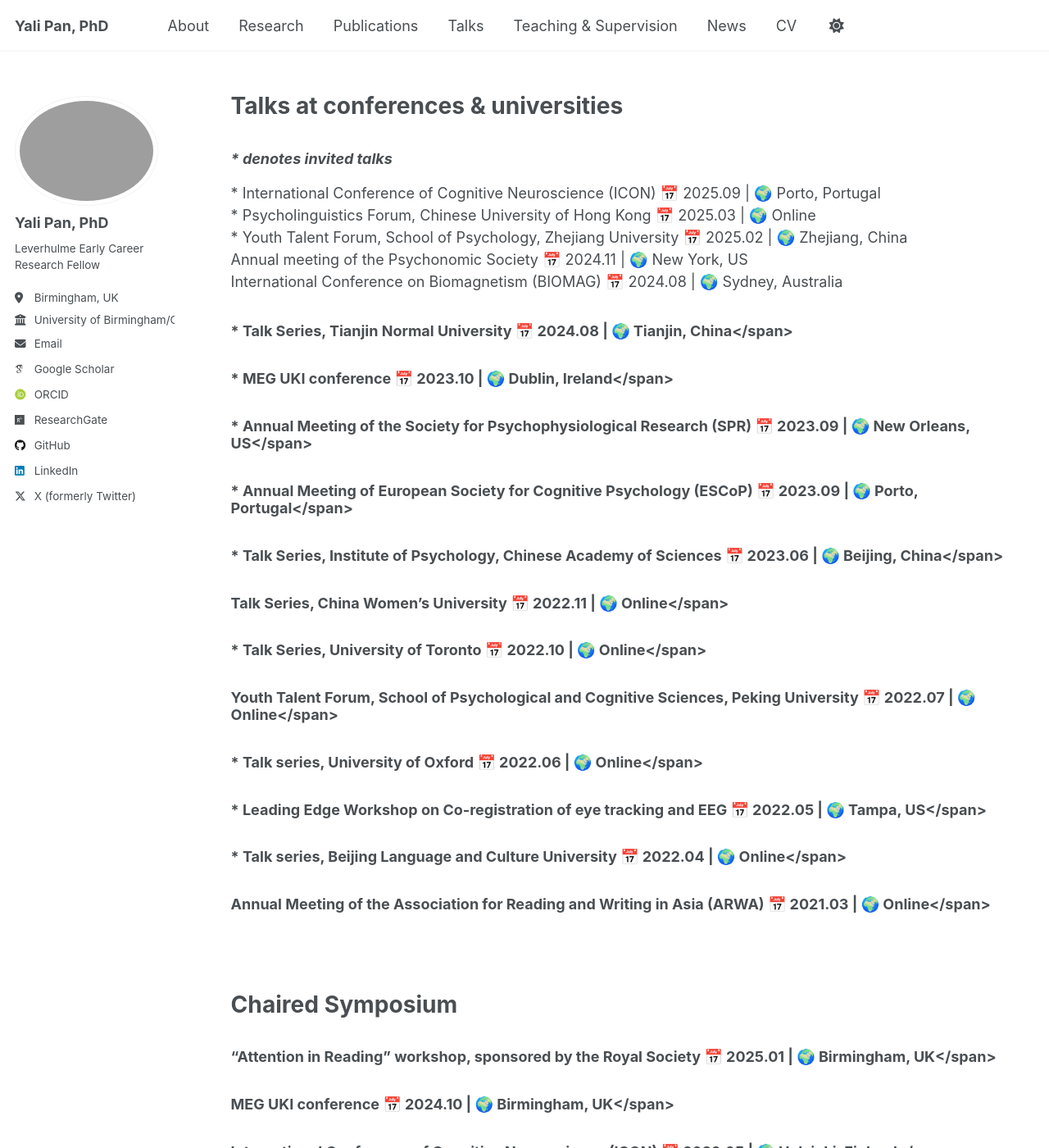
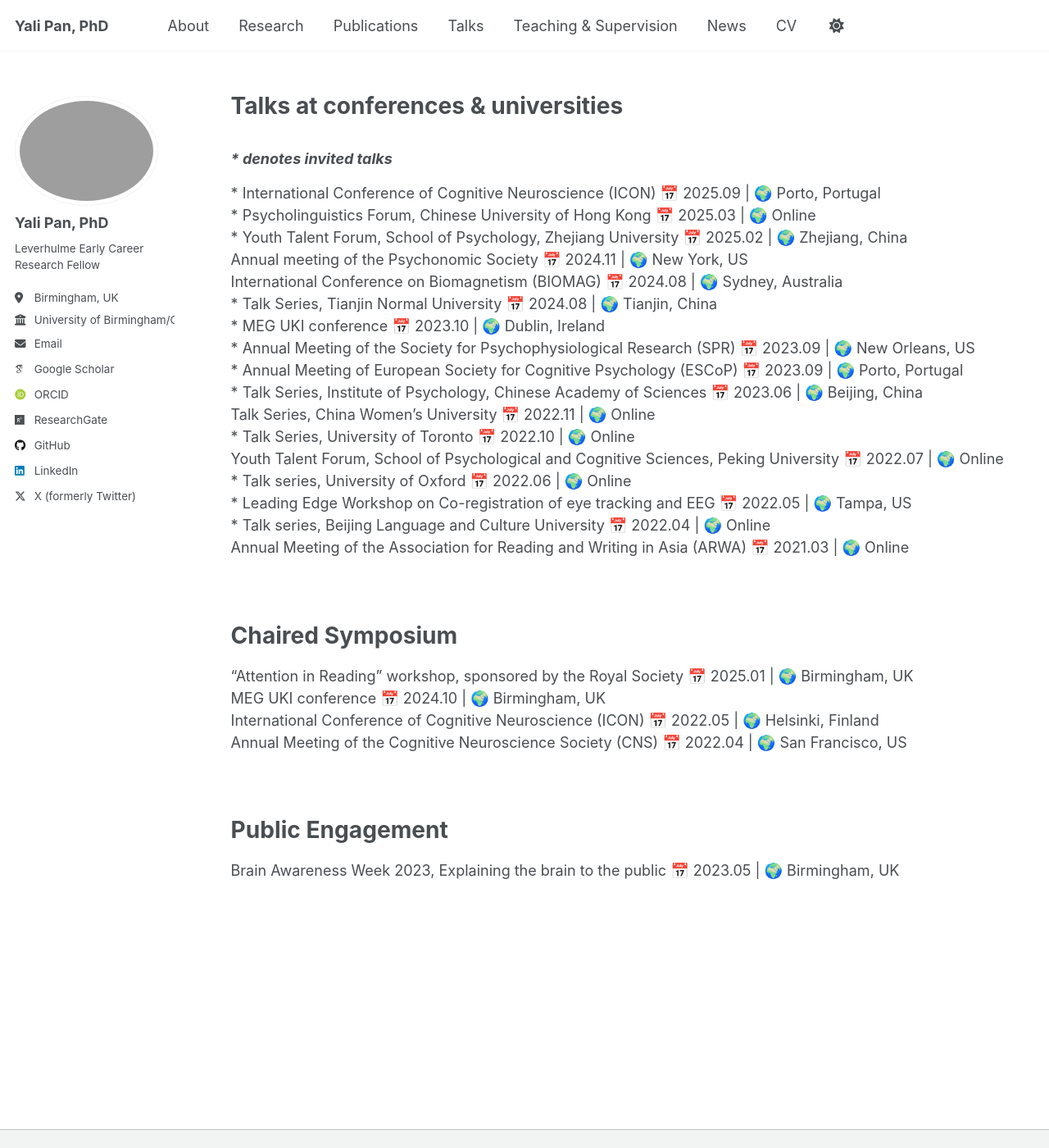
Before and after one commit to yalipan666/yalipan666.github.io, a Jekyll site: the page built from _pages/talks.md, in a window 1280 px wide and 1400 px high. Shown: the whole window at 82% size. Built offline with Jekyll 4.4.1, drawn with Linux system fonts in a browser that asks for light colours; some web fonts are replaced; a script that is not in the unit is left out; some of the changed text lies outside the part shown.

Commit message:
Update talks.md

```diff
--- a/_pages/talks.md
+++ b/_pages/talks.md
@@ -9,34 +9,34 @@ author_profile: true
 
 # Talks at conferences & universities
 ### _* denotes invited talks_
-<span style="font-size:1em;"> * International Conference of Cognitive Neuroscience (ICON) 📅 2025.09  |  🌍 Porto, Portugal</span>
-<span style="font-size:1em;"> * Psycholinguistics Forum, Chinese University of Hong Kong 📅 2025.03  |  🌍 Online</span>
-<span style="font-size:1em;"> * Youth Talent Forum, School of Psychology, Zhejiang University 📅 2025.02  |  🌍 Zhejiang, China</span>
-<span style="font-size:1em;"> Annual meeting of the Psychonomic Society 📅 2024.11  |  🌍 New York, US</span>
-<span style="font-size:1em;"> International Conference on Biomagnetism (BIOMAG) 📅 2024.08  |  🌍 Sydney, Australia</span>
-### * Talk Series, Tianjin Normal University 📅 2024.08  |  🌍 Tianjin, China</span>
-### * MEG UKI conference 📅 2023.10  |  🌍 Dublin, Ireland</span>
-### * Annual Meeting of the Society for Psychophysiological Research (SPR) 📅 2023.09  |  🌍 New Orleans, US</span>
-### * Annual Meeting of European Society for Cognitive Psychology (ESCoP) 📅 2023.09  |  🌍 Porto, Portugal</span>
-### * Talk Series, Institute of Psychology, Chinese Academy of Sciences 📅 2023.06  |  🌍 Beijing, China</span>
-### Talk Series, China Women’s University 📅 2022.11  |  🌍 Online</span>
-### * Talk Series, University of Toronto  📅 2022.10  |  🌍 Online</span>
-### Youth Talent Forum, School of Psychological and Cognitive Sciences, Peking University 📅 2022.07  |  🌍 Online</span>
-### * Talk series, University of Oxford 📅 2022.06  |  🌍 Online</span>
-### * Leading Edge Workshop on Co-registration of eye tracking and EEG 📅 2022.05  |  🌍 Tampa, US</span>
-### * Talk series, Beijing Language and Culture University 📅 2022.04  |  🌍 Online</span>
-### Annual Meeting of the Association for Reading and Writing in Asia (ARWA) 📅 2021.03  |  🌍 Online</span>
+<span style="font-size:1em;line-height: 1.15;"> * International Conference of Cognitive Neuroscience (ICON)    📅 2025.09  |  🌍 Porto, Portugal</span>
+<span style="font-size:1em;line-height: 1.15;"> * Psycholinguistics Forum, Chinese University of Hong Kong      📅 2025.03  |  🌍 Online</span>
+<span style="font-size:1em;line-height: 1.15;"> * Youth Talent Forum, School of Psychology, Zhejiang University     📅 2025.02  |  🌍 Zhejiang, China</span>
+<span style="font-size:1em;line-height: 1.15;"> Annual meeting of the Psychonomic Society     📅 2024.11  |  🌍 New York, US</span>
+<span style="font-size:1em;line-height: 1.15;"> International Conference on Biomagnetism (BIOMAG)     📅 2024.08  |  🌍 Sydney, Australia</span>
+<span style="font-size:1em;line-height: 1.15;"> * Talk Series, Tianjin Normal University    📅 2024.08  |  🌍 Tianjin, China</span>
+<span style="font-size:1em;line-height: 1.15;"> * MEG UKI conference    📅 2023.10  |  🌍 Dublin, Ireland</span>
+<span style="font-size:1em;line-height: 1.15;"> * Annual Meeting of the Society for Psychophysiological Research (SPR)    📅 2023.09  |  🌍 New Orleans, US</span>
+<span style="font-size:1em;line-height: 1.15;"> * Annual Meeting of European Society for Cognitive Psychology (ESCoP)    📅 2023.09  |  🌍 Porto, Portugal</span>
+<span style="font-size:1em;line-height: 1.15;"> * Talk Series, Institute of Psychology, Chinese Academy of Sciences    📅 2023.06  |  🌍 Beijing, China</span>
+<span style="font-size:1em;line-height: 1.15;"> Talk Series, China Women’s University    📅 2022.11  |  🌍 Online</span>
+<span style="font-size:1em;line-height: 1.15;"> * Talk Series, University of Toronto     📅 2022.10  |  🌍 Online</span>
+<span style="font-size:1em;line-height: 1.15;"> Youth Talent Forum, School of Psychological and Cognitive Sciences, Peking University    📅 2022.07  |  🌍 Online</span>
+<span style="font-size:1em;line-height: 1.15;"> * Talk series, University of Oxford    📅 2022.06  |  🌍 Online</span>
+<span style="font-size:1em;line-height: 1.15;"> * Leading Edge Workshop on Co-registration of eye tracking and EEG    📅 2022.05  |  🌍 Tampa, US</span>
+<span style="font-size:1em;line-height: 1.15;"> * Talk series, Beijing Language and Culture University    📅 2022.04  |  🌍 Online</span>
+<span style="font-size:1em;line-height: 1.15;"> Annual Meeting of the Association for Reading and Writing in Asia (ARWA)    📅 2021.03  |  🌍 Online</span>
 <br>
 <br>
 
 # Chaired Symposium
-### "Attention in Reading" workshop, sponsored by the Royal Society 📅 2025.01  |  🌍 Birmingham, UK</span>
-### MEG UKI conference 📅 2024.10  |  🌍 Birmingham, UK</span>
-### International Conference of Cognitive Neuroscience (ICON) 📅 2022.05  |  🌍 Helsinki, Finland</span>
-### Annual Meeting of the Cognitive Neuroscience Society (CNS) 📅 2022.04  |  🌍 San Francisco, US</span>
+<span style="font-size:1em;line-height: 1.15;"> "Attention in Reading" workshop, sponsored by the Royal Society    📅 2025.01  |  🌍 Birmingham, UK</span>
+<span style="font-size:1em;line-height: 1.15;"> MEG UKI conference 📅 2024.10  |  🌍 Birmingham, UK</span>
+<span style="font-size:1em;line-height: 1.15;"> International Conference of Cognitive Neuroscience (ICON)    📅 2022.05  |  🌍 Helsinki, Finland</span>
+<span style="font-size:1em;line-height: 1.15;"> Annual Meeting of the Cognitive Neuroscience Society (CNS)    📅 2022.04  |  🌍 San Francisco, US</span>
 <br>
 <br>
 
 # Public Engagement
-### Brain Awareness Week 2023, Explaining the brain to the public 📅 2023.05  |  🌍 Birmingham, UK</span>
+<span style="font-size:1em;line-height: 1.15;"> Brain Awareness Week 2023, Explaining the brain to the public     📅 2023.05  |  🌍 Birmingham, UK</span>
 <br>
```
